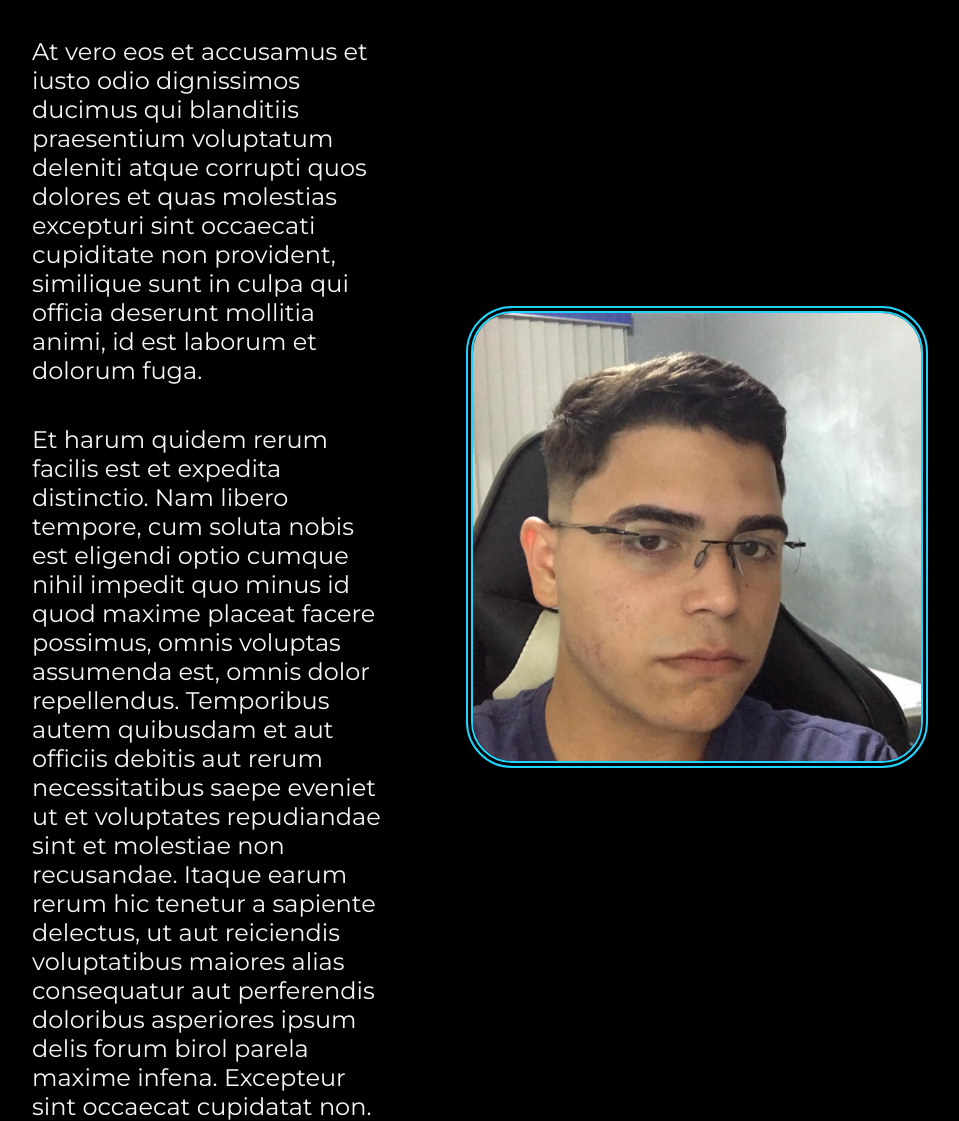
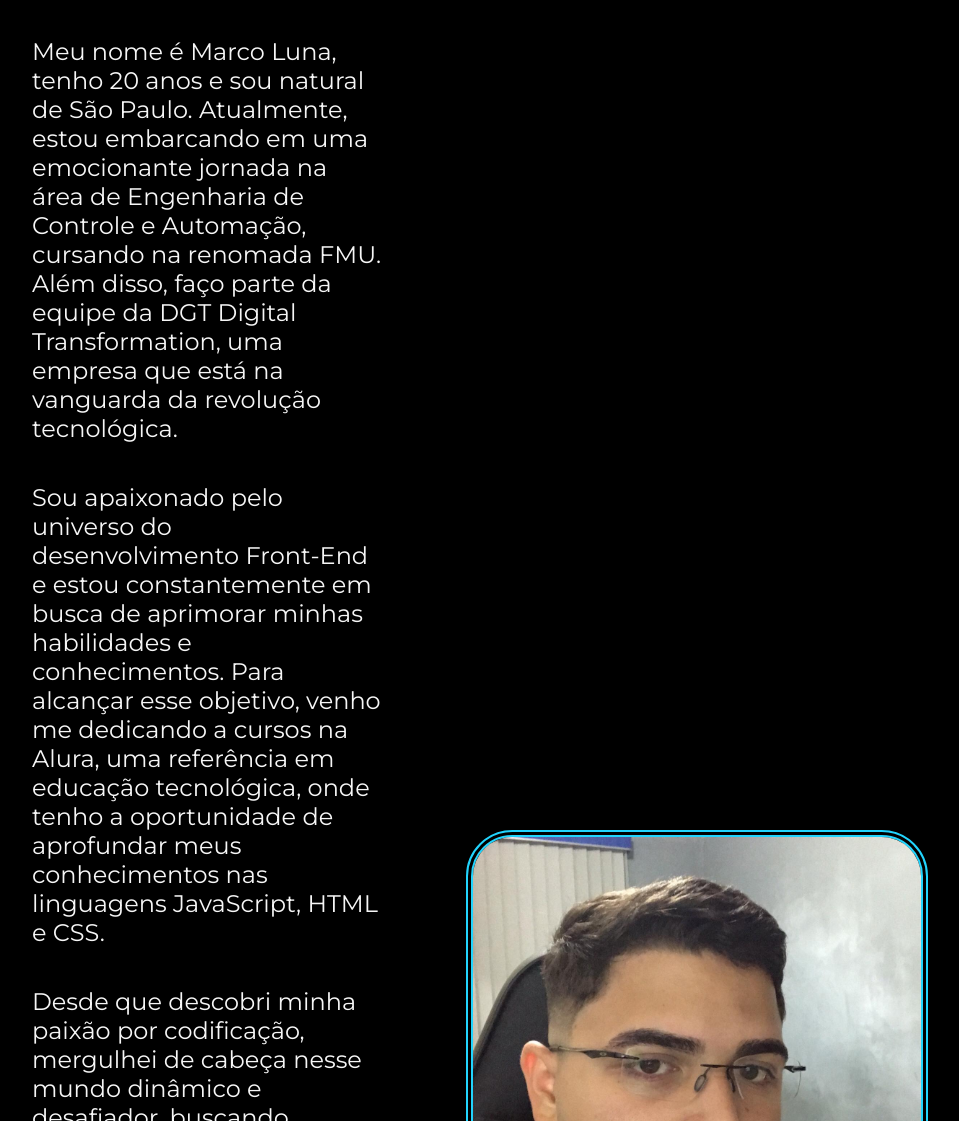
Before and after one commit to marcolunapaim/portfolio, a plain HTML site: page about.html in a window 1280 px wide. Shown: the part 179-1300 px from the top of the page, without its empty margins (160-1119 px from the left). Drawn offline with nearby package versions, Linux system fonts and the light colour scheme.

Commit message:
about.html

```diff
--- a/about.html
+++ b/about.html
@@ -15,21 +15,22 @@
         </nav>
     </header>
     <main class="apresentacao">
-        <section class="apresentacao__conteudo">
+       <section class="apresentacao__conteudo">
             <h1 class="apresentacao__conteudo__titulo">Sobre mim</h1>
             <p class="apresentacao__conteudo__texto">
-                At vero eos et accusamus et iusto odio dignissimos ducimus qui blanditiis praesentium voluptatum deleniti
-                atque corrupti quos dolores et quas molestias excepturi sint occaecati cupiditate non provident,
-                similique sunt in culpa qui officia deserunt mollitia animi, id est laborum et dolorum fuga.
+                Meu nome é Marco Luna, tenho 20 anos e sou natural de São Paulo. Atualmente, estou embarcando em uma emocionante jornada na área de Engenharia de Controle e Automação, cursando na renomada FMU. Além disso, faço parte da equipe da DGT Digital Transformation, uma empresa que está na vanguarda da revolução tecnológica.
             </p>
             <p class="apresentacao__conteudo__texto">
-                Et harum quidem rerum facilis est et expedita distinctio. Nam libero tempore, cum soluta nobis est
-                eligendi optio cumque nihil impedit quo minus id quod maxime placeat facere possimus, omnis voluptas
-                assumenda est, omnis dolor repellendus. Temporibus autem quibusdam et aut officiis debitis aut rerum
-                necessitatibus saepe eveniet ut et voluptates repudiandae sint et molestiae non recusandae. Itaque earum
-                rerum hic tenetur a sapiente delectus, ut aut reiciendis voluptatibus maiores alias consequatur aut
-                perferendis doloribus asperiores ipsum delis forum birol parela maxime infena. Excepteur sint occaecat
-                cupidatat non.
+                Sou apaixonado pelo universo do desenvolvimento Front-End e estou constantemente em busca de aprimorar minhas habilidades e conhecimentos. Para alcançar esse objetivo, venho me dedicando a cursos na Alura, uma referência em educação tecnológica, onde tenho a oportunidade de aprofundar meus conhecimentos nas linguagens JavaScript, HTML e CSS.
+            </p>
+            <p class="apresentacao__conteudo__texto">
+                Desde que descobri minha paixão por codificação, mergulhei de cabeça nesse mundo dinâmico e desafiador, buscando soluções criativas para cada projeto. Acredito que a combinação entre minha formação acadêmica sólida em Engenharia e meu aprofundamento no universo Front-End me permite ter uma abordagem única e inovadora na resolução de problemas.
+            </p>
+            <p class="apresentacao__conteudo__texto">
+                Neste site, pretendo compartilhar um pouco do meu trabalho, projetos e aprendizados ao longo dessa jornada. Aqui você encontrará informações sobre meus projetos pessoais e profissionais, bem como artigos e conteúdos que possam ser úteis e inspiradores para outros entusiastas da área de desenvolvimento.
+            </p>
+            <p class="apresentacao__conteudo__texto">
+                Convido você a explorar o site e conhecer um pouco mais sobre mim e meu trabalho. Seja bem-vindo e sinta-se à vontade para entrar em contato, tirar dúvidas ou trocar ideias. Vamos juntos construir um futuro digital ainda mais brilhante!
             </p>
         </section>
         <img class="foto__perfil" src="foto de perfil.jpg">
```
